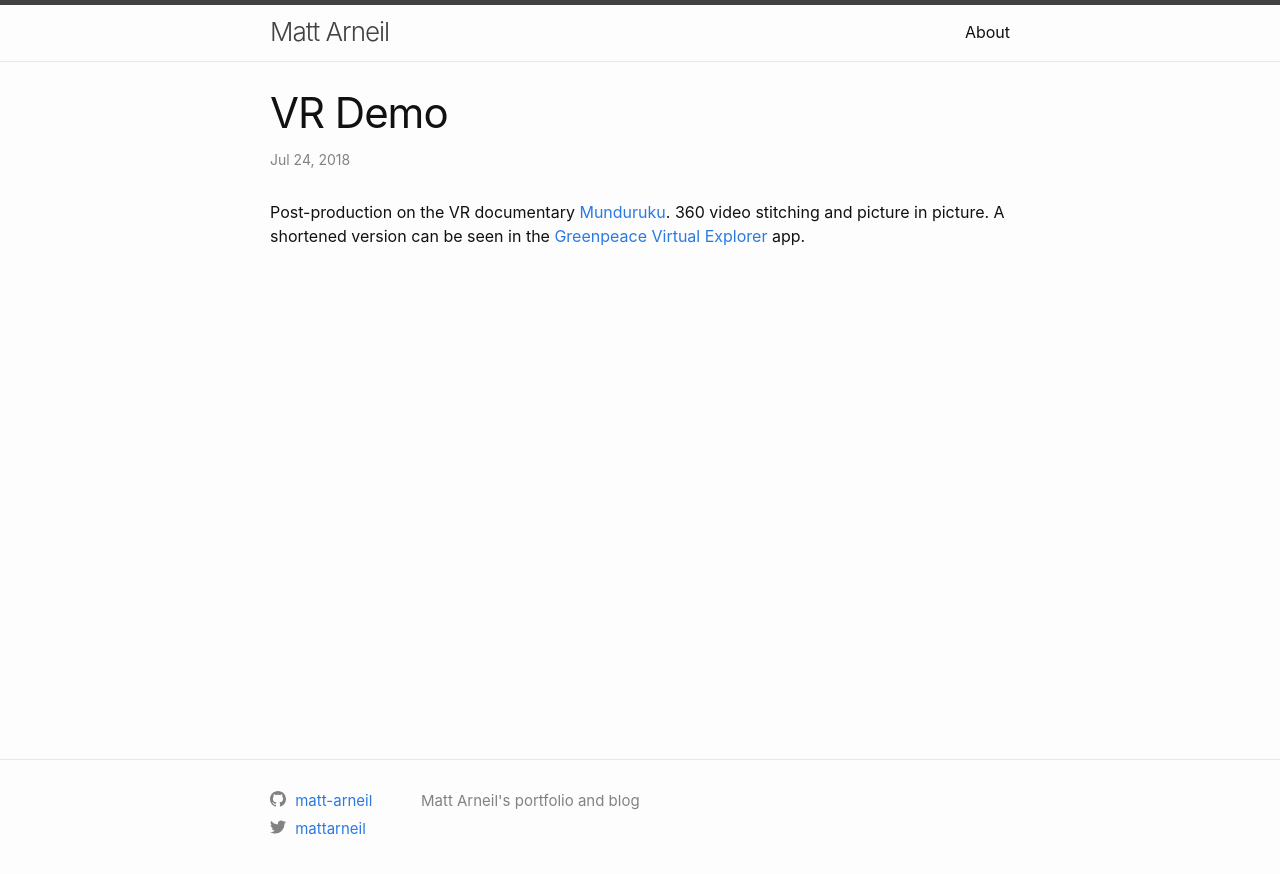
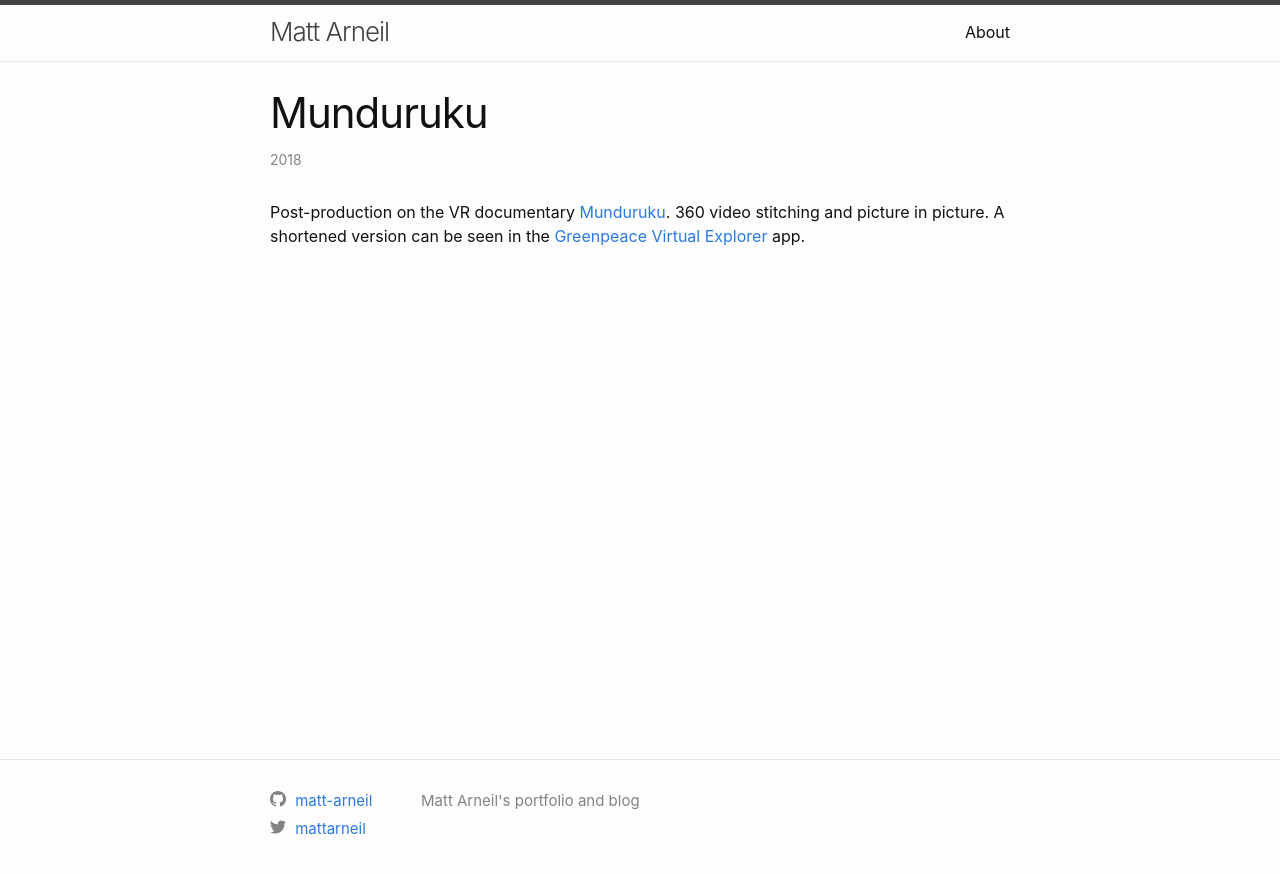
Before and after one commit to matt-arneil/matt-arneil.github.io, a Jekyll site: the page built from _posts/2018-07-24-munduruku.md, in a window 1280 px wide. Shown: the top 874 px of the page. Built offline with Jekyll 4.4.1, drawn with Linux system fonts in a browser that asks for light colours.

Commit message:
date format

```diff
--- a/_config.yml
+++ b/_config.yml
@@ -23,7 +23,7 @@ twitter_username: mattarneil
 github_username:  matt-arneil
 show_downloads: false
 google_analytics: UA-118290531-1
-show_excerpts: true
+show_excerpts: false
 
 # Build settings
 markdown: kramdown
@@ -31,6 +31,8 @@ theme: minima
 plugins:
   - jekyll-feed
 
+minima:
+  date_format: "%Y"
 # Exclude from processing.
 # The following items will not be processed, by default. Create a custom list
 # to override the default setting.
--- a/_posts/2018-07-24-munduruku.md
+++ b/_posts/2018-07-24-munduruku.md
@@ -1,6 +1,6 @@
 ---
 layout: post
-title:  "VR Demo"
+title:  "Munduruku"
 categories: Games
 ---
 
```
